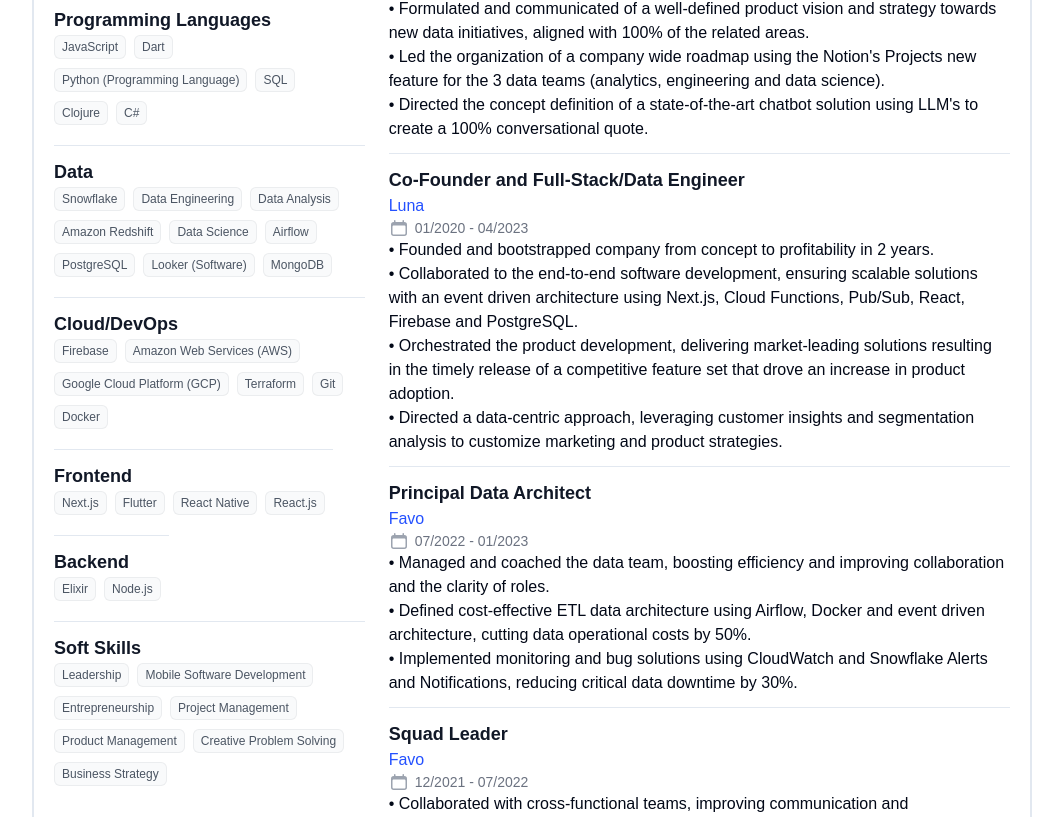
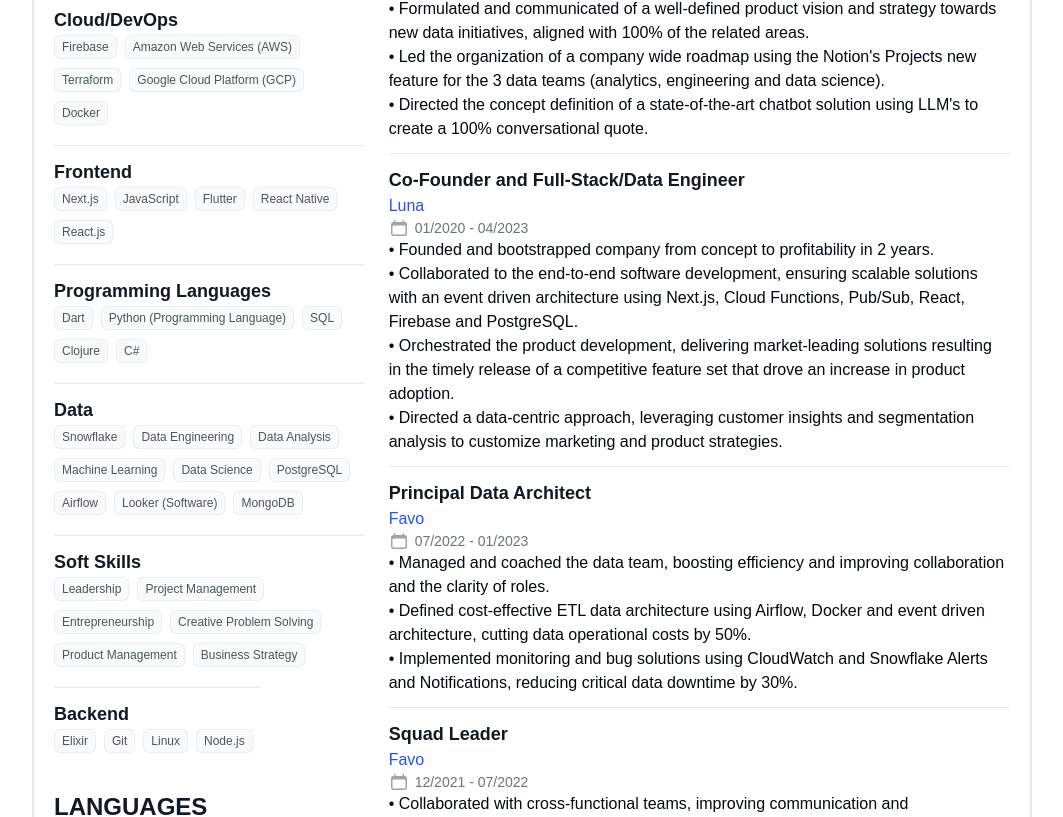
Before and after one commit to f2acode/personal-website, a Next.js app: page /en/resume in a window 1280 px wide. Shown: the part 624-1441 px from the top of the page, without its empty margins (108-1171 px from the left). Built offline with nearby package versions, Linux system fonts and the light colour scheme.

Commit message:
feat: translating languages and skills

```diff
--- a/src/app/[locale]/resume/page.tsx
+++ b/src/app/[locale]/resume/page.tsx
@@ -148,7 +148,7 @@
                         <p className="text-[#2451ff]">
                           {t(`Language Section.${language.language}`)}
                         </p>
-                        <p className="">{`Language Section.${t(language.fluency)}`}</p>
+                        <p>{t(`Language Section.${language.fluency}`)}</p>
                       </div>
                     </div>
                   ))
--- a/src/messages/en/categorized-skills.json
+++ b/src/messages/en/categorized-skills.json
@@ -1,9 +1,22 @@
 {
   "categories": [
     {
+      "category": "Cloud/DevOps",
+      "skills": [
+        "Firebase",
+        "Amazon Web Services (AWS)",
+        "Terraform",
+        "Google Cloud Platform (GCP)",
+        "Docker"
+      ]
+    },
+    {
+      "category": "Frontend",
+      "skills": ["Next.js", "JavaScript", "Flutter", "React Native", "React.js"]
+    },
+    {
       "category": "Programming Languages",
       "skills": [
-        "JavaScript",
         "Dart",
         "Python (Programming Language)",
         "SQL",
@@ -17,41 +30,25 @@
         "Snowflake",
         "Data Engineering",
         "Data Analysis",
-        "Amazon Redshift",
+        "Machine Learning",
         "Data Science",
+        "PostgreSQL",
         "Airflow",
-        "PostgreSQL",
         "Looker (Software)",
         "MongoDB"
       ]
     },
     {
-      "category": "Cloud/DevOps",
-      "skills": [
-        "Firebase",
-        "Amazon Web Services (AWS)",
-        "Google Cloud Platform (GCP)",
-        "Terraform",
-        "Git",
-        "Docker"
-      ]
-    },
-    {
-      "category": "Frontend",
-      "skills": ["Next.js", "Flutter", "React Native", "React.js"]
-    },
-    { "category": "Backend", "skills": ["Elixir", "Node.js"] },
-    {
       "category": "Soft Skills",
       "skills": [
         "Leadership",
-        "Mobile Software Development",
+        "Project Management",
         "Entrepreneurship",
-        "Project Management",
+        "Creative Problem Solving",
         "Product Management",
-        "Creative Problem Solving",
         "Business Strategy"
       ]
-    }
+    },
+    { "category": "Backend", "skills": ["Elixir", "Git", "Linux", "Node.js"] }
   ]
 }
--- a/src/messages/pt-BR/categorized-skills.json
+++ b/src/messages/pt-BR/categorized-skills.json
@@ -1,57 +1,54 @@
 {
   "categories": [
     {
-      "category": "Programming Languages",
+      "category": "Cloud/DevOps",
       "skills": [
-        "JavaScript",
+        "Firebase",
+        "Amazon Web Services (AWS)",
+        "Terraform",
+        "Google Cloud Platform (GCP)",
+        "Docker"
+      ]
+    },
+    {
+      "category": "Frontend",
+      "skills": ["Next.js", "JavaScript", "Flutter", "React Native", "React.js"]
+    },
+    {
+      "category": "Linguagens de Programação",
+      "skills": [
         "Dart",
-        "Python (Programming Language)",
+        "Python (Linguagem de Programação)",
         "SQL",
         "Clojure",
         "C#"
       ]
     },
     {
-      "category": "Data",
+      "category": "Dados",
       "skills": [
         "Snowflake",
-        "Data Engineering",
-        "Data Analysis",
-        "Amazon Redshift",
-        "Data Science",
+        "Engenharia de Dados",
+        "Análise de Dados",
+        "Aprendizado de Máquina",
+        "Ciência de Dados",
+        "PostgreSQL",
         "Airflow",
-        "PostgreSQL",
         "Looker (Software)",
         "MongoDB"
       ]
     },
     {
-      "category": "Cloud/DevOps",
+      "category": "Habilidades Interpessoais",
       "skills": [
-        "Firebase",
-        "Amazon Web Services (AWS)",
-        "Google Cloud Platform (GCP)",
-        "Terraform",
-        "Git",
-        "Docker"
+        "Liderança",
+        "Gestão de Projetos",
+        "Empreendedorismo",
+        "Resolução Criativa de Problemas",
+        "Gestão de Produtos",
+        "Estratégia de Negócios"
       ]
     },
-    {
-      "category": "Frontend",
-      "skills": ["Next.js", "Flutter", "React Native", "React.js"]
-    },
-    { "category": "Backend", "skills": ["Elixir", "Node.js"] },
-    {
-      "category": "Soft Skills",
-      "skills": [
-        "Leadership",
-        "Mobile Software Development",
-        "Entrepreneurship",
-        "Project Management",
-        "Product Management",
-        "Creative Problem Solving",
-        "Business Strategy"
-      ]
-    }
+    { "category": "Backend", "skills": ["Elixir", "Git", "Linux", "Node.js"] }
   ]
 }
```
Also changed, not shown: src/scripts/generate-skills-categories.js (+23 -12 lines).
